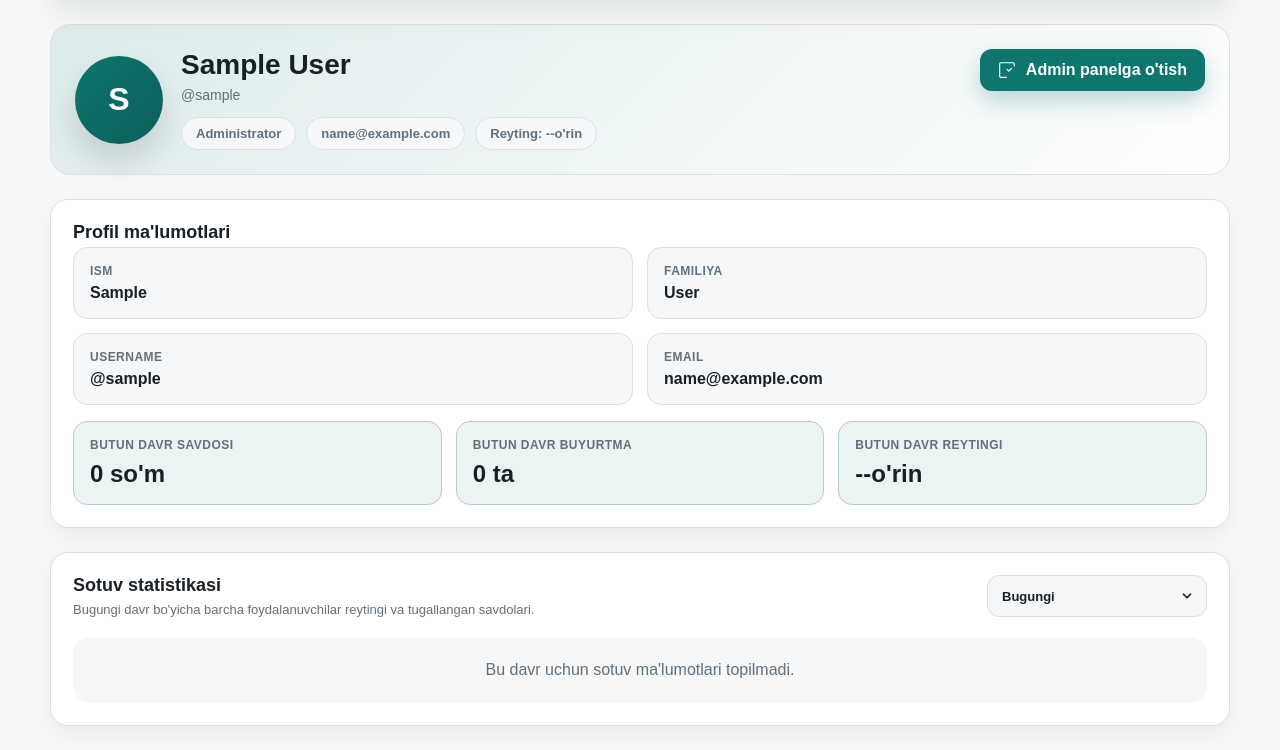
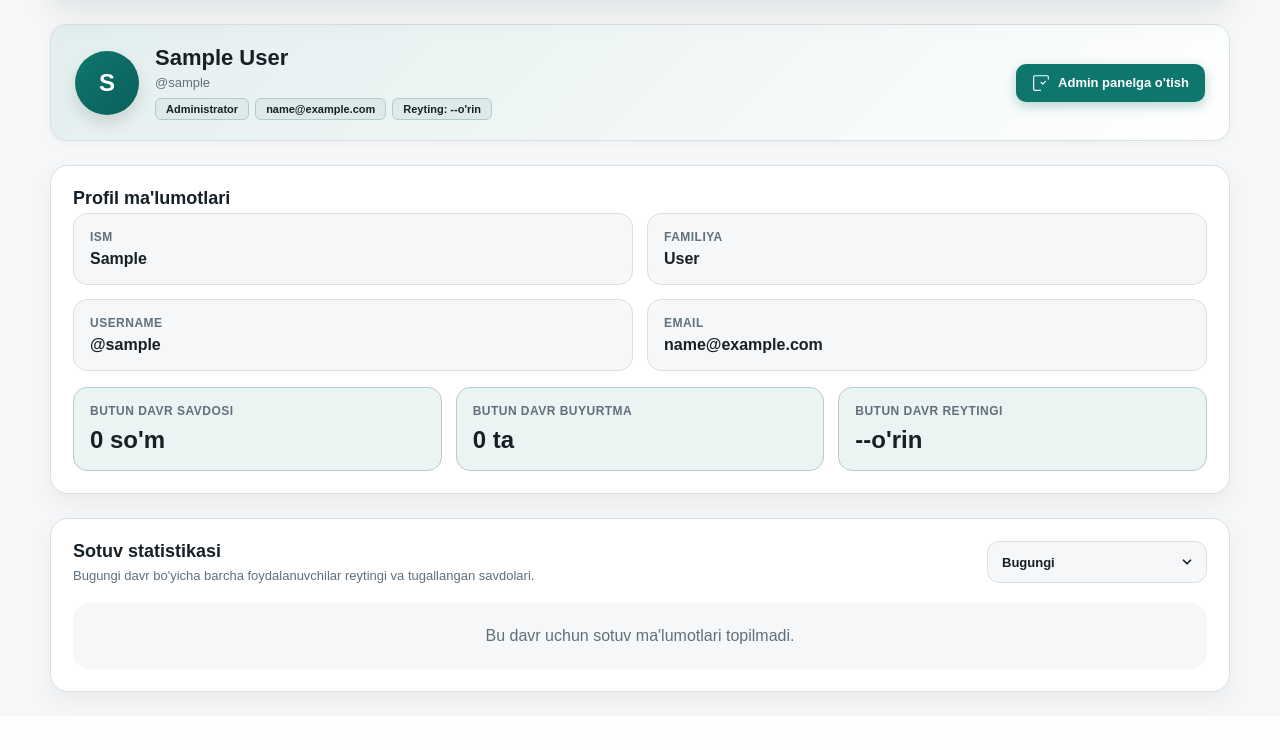
Before and after one commit to shahbozshirinboyev/calculator.teratech.uz, a Django app: page /profile/ in a window 1280 px wide. Shown: the part 96-846 px from the top of the page. After the commit the page ends 802 px from the top, so only its background shows below. Run offline with Django 5.2, Linux system fonts and the light colour scheme; the visitor is signed in with stand-in values (Sample User, id 1); data comes from the database, SQL or seed files in the repository; data that the repository does not hold is empty.

Commit message:
new profile design

```diff
--- a/calculator/templates/calculator/profile.html
+++ b/calculator/templates/calculator/profile.html
@@ -16,86 +16,107 @@
 .profile-hero {
   display: flex;
   justify-content: space-between;
-  gap: 24px;
-  padding: 24px;
-  border-radius: 20px;
-  background: linear-gradient(135deg, color-mix(in srgb, var(--accent) 14%, var(--panel)), var(--panel));
+  align-items: center;
+  gap: 20px;
+  padding: 20px 24px;
+  border-radius: 16px;
+  background: linear-gradient(135deg, color-mix(in srgb, var(--accent) 12%, var(--panel)), var(--panel));
   border: 1px solid var(--line);
+  box-shadow: 0 2px 8px rgba(0, 0, 0, 0.04);
 }
 
 .profile-main {
   display: flex;
-  gap: 18px;
+  gap: 16px;
   align-items: center;
+  flex: 1;
+  min-width: 0;
 }
 
 .profile-avatar {
-  width: 88px;
-  height: 88px;
+  width: 64px;
+  height: 64px;
   border-radius: 50%;
   display: flex;
   align-items: center;
   justify-content: center;
   background: linear-gradient(135deg, var(--accent), var(--accent-dark));
   color: #fff;
-  font-size: 32px;
-  font-weight: 800;
-  box-shadow: 0 16px 32px rgba(0, 0, 0, 0.14);
+  font-size: 24px;
+  font-weight: 700;
+  box-shadow: 0 8px 16px rgba(0, 0, 0, 0.12);
+  flex-shrink: 0;
+}
+
+.profile-copy {
+  flex: 1;
+  min-width: 0;
 }
 
 .profile-copy h1 {
   margin: 0;
-  font-size: 28px;
-  font-weight: 800;
+  font-size: 22px;
+  font-weight: 700;
+  white-space: nowrap;
+  overflow: hidden;
+  text-overflow: ellipsis;
 }
 
 .profile-copy p {
-  margin: 6px 0 0;
+  margin: 4px 0 0;
   color: var(--muted);
-  font-size: 14px;
+  font-size: 13px;
 }
 
 .profile-badges {
   display: flex;
   flex-wrap: wrap;
-  gap: 10px;
-  margin-top: 14px;
+  gap: 6px;
+  margin-top: 8px;
 }
 
 .profile-badge {
   display: inline-flex;
   align-items: center;
-  padding: 8px 14px;
-  border-radius: 999px;
-  background: var(--bg);
-  border: 1px solid var(--line);
-  color: var(--muted);
-  font-size: 13px;
-  font-weight: 700;
+  padding: 4px 10px;
+  border-radius: 6px;
+  background: color-mix(in srgb, var(--accent) 10%, var(--bg));
+  border: 1px solid color-mix(in srgb, var(--accent) 20%, var(--line));
+  color: var(--text);
+  font-size: 11px;
+  font-weight: 600;
+  white-space: nowrap;
 }
 
 .hero-actions {
   display: flex;
-  align-items: flex-start;
+  align-items: center;
+  flex-shrink: 0;
 }
 
 .admin-button {
   display: inline-flex;
   align-items: center;
-  gap: 10px;
-  padding: 12px 18px;
-  border-radius: 12px;
+  gap: 8px;
+  padding: 10px 16px;
+  border-radius: 10px;
   background: var(--accent);
   color: #fff;
   text-decoration: none;
-  font-weight: 700;
-  box-shadow: 0 10px 24px color-mix(in srgb, var(--accent) 28%, transparent);
-  transition: transform 0.18s ease, box-shadow 0.18s ease;
+  font-size: 13px;
+  font-weight: 600;
+  box-shadow: 0 4px 12px color-mix(in srgb, var(--accent) 30%, transparent);
+  transition: all 0.2s ease;
+  white-space: nowrap;
 }
 
 .admin-button:hover {
-  transform: translateY(-1px);
-  box-shadow: 0 14px 28px color-mix(in srgb, var(--accent) 36%, transparent);
+  transform: translateY(-2px);
+  box-shadow: 0 6px 16px color-mix(in srgb, var(--accent) 40%, transparent);
+}
+
+.admin-button svg {
+  flex-shrink: 0;
 }
 
 .profile-card,
@@ -328,6 +349,10 @@
   border: 1px solid var(--line);
 }
 
+.mobile-board {
+  display: none;
+}
+
 .board-table-wrap {
   overflow-x: auto;
 }
@@ -452,15 +477,29 @@
   .board-table {
     min-width: 680px;
   }
+
+  .podium-card {
+    padding: 18px 14px 14px !important;
+  }
+
+  .podium-metrics {
+    gap: 8px !important;
+  }
+
+  .podium-metric {
+    min-width: 70px !important;
+    padding: 8px 10px !important;
+  }
 }
 
 @media (max-width: 860px) {
   .profile-hero {
     flex-direction: column !important;
+    align-items: stretch !important;
   }
 
   .profile-main {
-    align-items: flex-start !important;
+    align-items: center !important;
   }
 
   .hero-actions {
@@ -518,6 +557,29 @@
     order: -1;
   }
 
+  .podium-card {
+    padding: 16px 12px 12px !important;
+  }
+
+  .podium-avatar {
+    width: 64px !important;
+    height: 64px !important;
+    font-size: 22px !important;
+  }
+
+  .podium-name {
+    font-size: 16px !important;
+  }
+
+  .podium-metrics {
+    gap: 8px !important;
+  }
+
+  .podium-metric {
+    min-width: 0 !important;
+    padding: 8px 10px !important;
+  }
+
   .summary-box strong {
     font-size: 20px !important;
   }
@@ -525,35 +587,189 @@
   .board-table {
     min-width: 600px;
   }
+
+  .board-table tbody tr td {
+    padding: 12px 10px !important;
+    font-size: 13px !important;
+  }
+
+  .seller-avatar {
+    width: 36px !important;
+    height: 36px !important;
+    font-size: 14px !important;
+  }
+
+  .seller-meta strong {
+    font-size: 14px !important;
+  }
+
+  .table-value {
+    font-size: 15px !important;
+  }
+}
+
+@media (max-width: 640px) {
+  .board-table-wrap {
+    display: none !important;
+  }
+
+  .mobile-board {
+    display: flex !important;
+    flex-direction: column;
+    gap: 12px;
+  }
+
+  .mobile-board-card {
+    padding: 14px;
+    border-radius: 14px;
+    background: var(--panel);
+    border: 1px solid var(--line);
+  }
+
+  .mobile-board-card.is-current {
+    background: color-mix(in srgb, var(--accent) 86%, white);
+    color: #fff;
+    border-color: color-mix(in srgb, var(--accent) 90%, white);
+  }
+
+  [data-theme="dark"] .mobile-board-card.is-current {
+    background: color-mix(in srgb, var(--accent) 72%, #0f172a);
+    border-color: color-mix(in srgb, var(--accent) 72%, #0f172a);
+  }
+
+  .mobile-board-header {
+    display: flex;
+    align-items: center;
+    gap: 12px;
+    margin-bottom: 12px;
+  }
+
+  .mobile-rank {
+    display: flex;
+    align-items: center;
+    justify-content: center;
+    min-width: 36px;
+    height: 36px;
+    border-radius: 10px;
+    background: color-mix(in srgb, var(--accent) 10%, var(--panel));
+    font-weight: 800;
+    font-size: 15px;
+    flex-shrink: 0;
+  }
+
+  .mobile-board-card.is-current .mobile-rank {
+    background: rgba(255, 255, 255, 0.2);
+  }
+
+  .mobile-seller-info {
+    flex: 1;
+    min-width: 0;
+  }
+
+  .mobile-seller-name {
+    display: block;
+    font-size: 15px;
+    font-weight: 700;
+    margin-bottom: 2px;
+    white-space: nowrap;
+    overflow: hidden;
+    text-overflow: ellipsis;
+  }
+
+  .mobile-seller-username {
+    display: block;
+    font-size: 12px;
+    color: var(--muted);
+  }
+
+  .mobile-board-card.is-current .mobile-seller-username {
+    color: rgba(255, 255, 255, 0.8);
+  }
+
+  .mobile-board-stats {
+    display: grid;
+    grid-template-columns: 1fr 1fr;
+    gap: 8px;
+  }
+
+  .mobile-stat {
+    padding: 10px;
+    border-radius: 10px;
+    background: var(--bg);
+    border: 1px solid var(--line);
+  }
+
+  .mobile-board-card.is-current .mobile-stat {
+    background: rgba(255, 255, 255, 0.12);
+    border-color: rgba(255, 255, 255, 0.18);
+  }
+
+  .mobile-stat-label {
+    display: block;
+    font-size: 10px;
+    font-weight: 700;
+    text-transform: uppercase;
+    letter-spacing: 0.04em;
+    color: var(--muted);
+    margin-bottom: 4px;
+  }
+
+  .mobile-board-card.is-current .mobile-stat-label {
+    color: rgba(255, 255, 255, 0.7);
+  }
+
+  .mobile-stat-value {
+    display: block;
+    font-size: 14px;
+    font-weight: 700;
+  }
 }
 
 @media (max-width: 520px) {
+  .profile-hero {
+    padding: 16px !important;
+  }
+
   .profile-main {
     flex-direction: column !important;
-    gap: 14px !important;
+    gap: 12px !important;
+    align-items: center !important;
+    text-align: center !important;
   }
 
   .profile-avatar {
-    width: 64px !important;
-    height: 64px !important;
-    font-size: 24px !important;
+    width: 56px !important;
+    height: 56px !important;
+    font-size: 22px !important;
   }
 
   .profile-copy h1 {
-    font-size: 20px !important;
+    font-size: 18px !important;
   }
 
   .profile-copy p {
-    font-size: 13px !important;
+    font-size: 12px !important;
   }
 
   .profile-badges {
-    gap: 6px !important;
+    gap: 4px !important;
+    margin-top: 6px !important;
+    justify-content: center !important;
   }
 
   .profile-badge {
-    padding: 6px 10px !important;
-    font-size: 11px !important;
+    padding: 4px 8px !important;
+    font-size: 10px !important;
+  }
+
+  .admin-button {
+    padding: 10px 14px !important;
+    font-size: 12px !important;
+  }
+
+  .admin-button svg {
+    width: 16px !important;
+    height: 16px !important;
   }
 
   .section-title {
@@ -616,41 +832,10 @@
     padding: 10px !important;
   }
 
-  .board-table {
-    min-width: 520px;
-    font-size: 12px !important;
-  }
-
-  .board-table tbody tr td {
-    padding: 10px 8px !important;
-  }
-
-  .seller-avatar {
-    width: 32px !important;
-    height: 32px !important;
-    font-size: 13px !important;
-  }
-
-  .seller-meta strong {
-    font-size: 13px !important;
-  }
-
-  .seller-meta span {
-    font-size: 11px !important;
-  }
-
   .rank-badge {
     min-width: 32px !important;
     height: 28px !important;
     font-size: 13px !important;
-  }
-
-  .table-value {
-    font-size: 14px !important;
-  }
-
-  .table-muted {
-    font-size: 11px !important;
   }
 }
 {% endblock %}
@@ -810,6 +995,30 @@
             </tbody>
           </table>
         </div>
+
+        <div class="mobile-board" style="display: none;">
+          {% for entry in board %}
+          <div class="mobile-board-card {% if entry.is_current_user %}is-current{% endif %}">
+            <div class="mobile-board-header">
+              <div class="mobile-rank">{{ entry.rank }}</div>
+              <div class="mobile-seller-info">
+                <span class="mobile-seller-name">{{ entry.seller_name }}</span>
+                <span class="mobile-seller-username">{% if entry.is_current_user %}Sizning natijangiz{% else %}@{{ entry.seller.username }}{% endif %}</span>
+              </div>
+            </div>
+            <div class="mobile-board-stats">
+              <div class="mobile-stat">
+                <span class="mobile-stat-label">Savdo summasi</span>
+                <span class="mobile-stat-value">{{ entry.total_uzs_display }} so'm</span>
+              </div>
+              <div class="mobile-stat">
+                <span class="mobile-stat-label">Buyurtmalar</span>
+                <span class="mobile-stat-value">{{ entry.completed_orders }} ta</span>
+              </div>
+            </div>
+          </div>
+          {% endfor %}
+        </div>
       </div>
     {% else %}
       <div class="empty-state">
```
